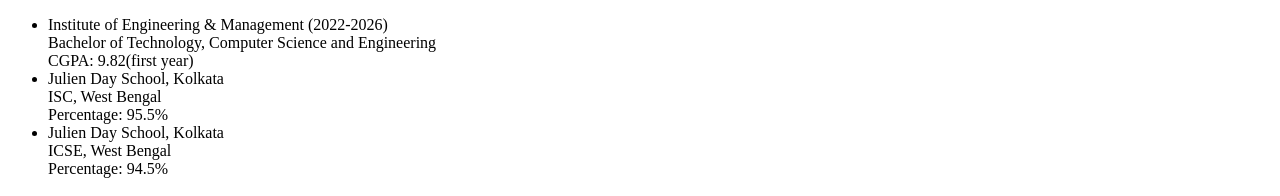
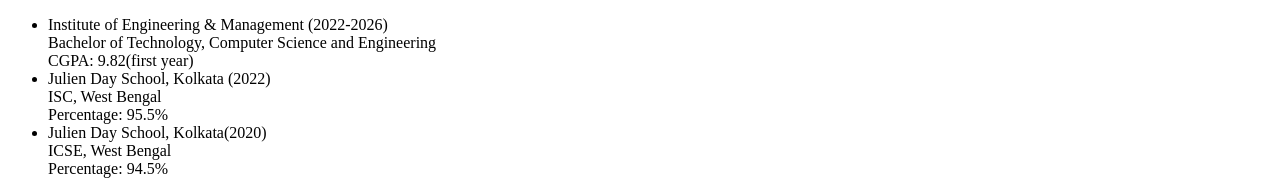
Before and after one commit to SubhojitGuin/capstone-1-online-portfolio, a plain HTML site: page index.html in a window 1280 px wide. Shown: the part 534-730 px from the top of the page. Drawn offline with Linux system fonts and the light colour scheme.

Commit message:
Update index.html

```diff
--- a/index.html
+++ b/index.html
@@ -29,13 +29,13 @@
             </li>
 
             <li>
-                Julien Day School, Kolkata<br/>
+                Julien Day School, Kolkata (2022)<br/>
                 ISC, West Bengal<br/>
                 Percentage: 95.5%
             </li>
 
             <li>
-                Julien Day School, Kolkata<br/>
+                Julien Day School, Kolkata(2020)<br/>
                 ICSE, West Bengal<br/>
                 Percentage: 94.5%
             </li>
```
